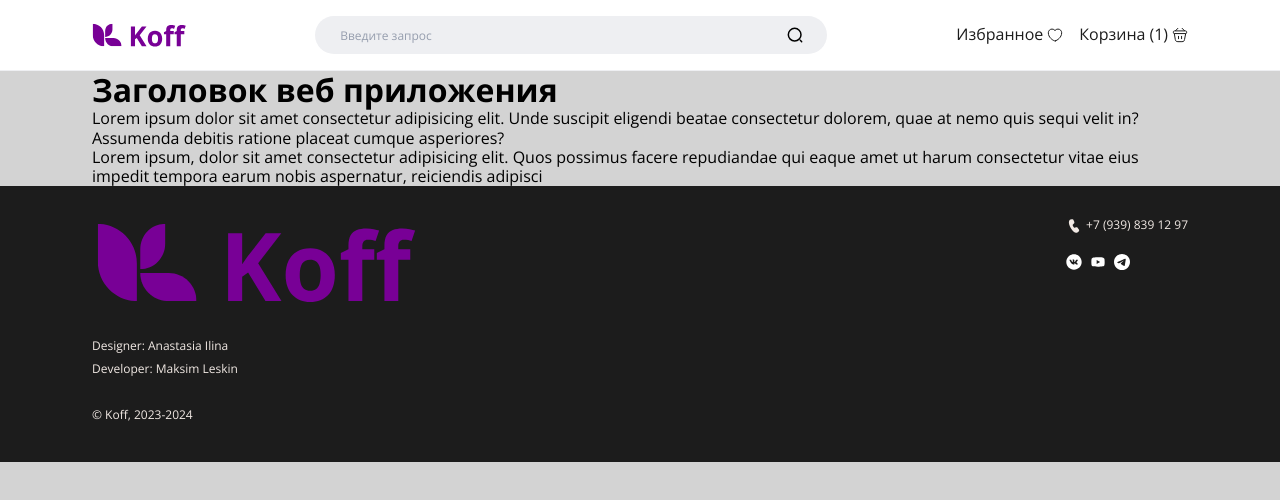
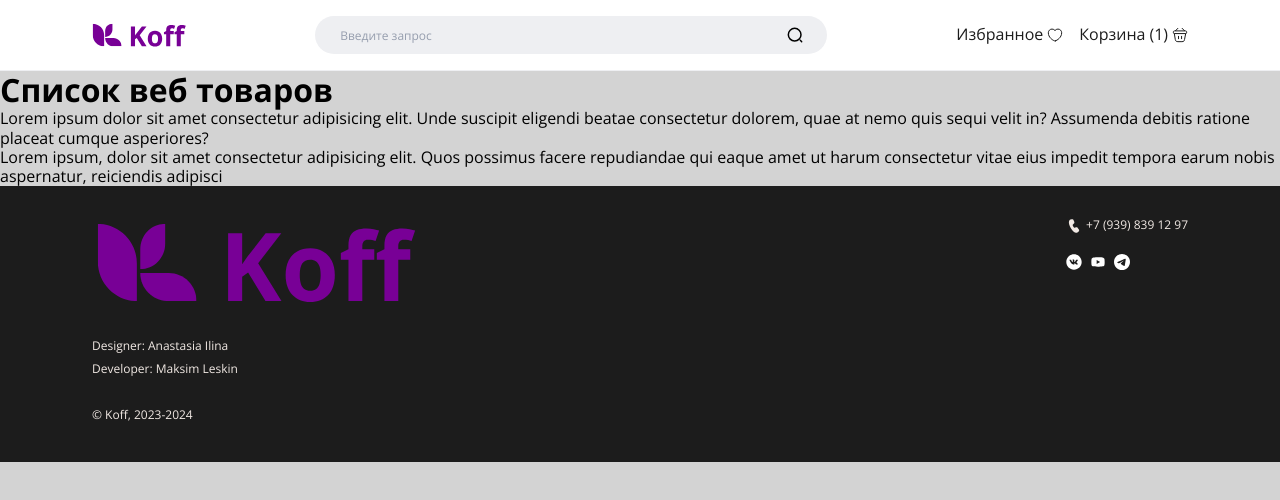
Before and after one commit to mindfling/ME_koff-vite_React_js_swc, a React (Vite) app: page / in a window 1280 px wide. Shown: the top 500 px of the page. Built offline with nearby package versions, Linux system fonts and the light colour scheme.

Commit message:
Update App.jsx

```diff
--- a/src/App.jsx
+++ b/src/App.jsx
@@ -8,19 +8,23 @@ const App = () => (
     <Header />
 
     <Main>
-      <Container>
-        <h1>Заголовок веб приложения</h1>
-      </Container>
-      <Container>
+      <h1>Список веб товаров</h1>
+      <div className="catalogue"></div>
+      <div className="goods">
+        <ul className="goods__list">
+          <li className="goods__item">
+
+          </li>
+        </ul>
+      </div>
       <p>
-          Lorem ipsum dolor sit amet consectetur adipisicing elit. Unde suscipit eligendi beatae consectetur dolorem,
-          quae at nemo quis sequi velit in? Assumenda debitis ratione placeat cumque asperiores?
+        Lorem ipsum dolor sit amet consectetur adipisicing elit. Unde suscipit eligendi beatae consectetur dolorem, quae
+        at nemo quis sequi velit in? Assumenda debitis ratione placeat cumque asperiores?
       </p>
       <p>
         Lorem ipsum, dolor sit amet consectetur adipisicing elit. Quos possimus facere repudiandae qui eaque amet ut
         harum consectetur vitae eius impedit tempora earum nobis aspernatur, reiciendis adipisci
       </p>
-      </Container>
     </Main>
 
     <Footer />
```
Lines whose indentation alone changed are shown as unchanged.
